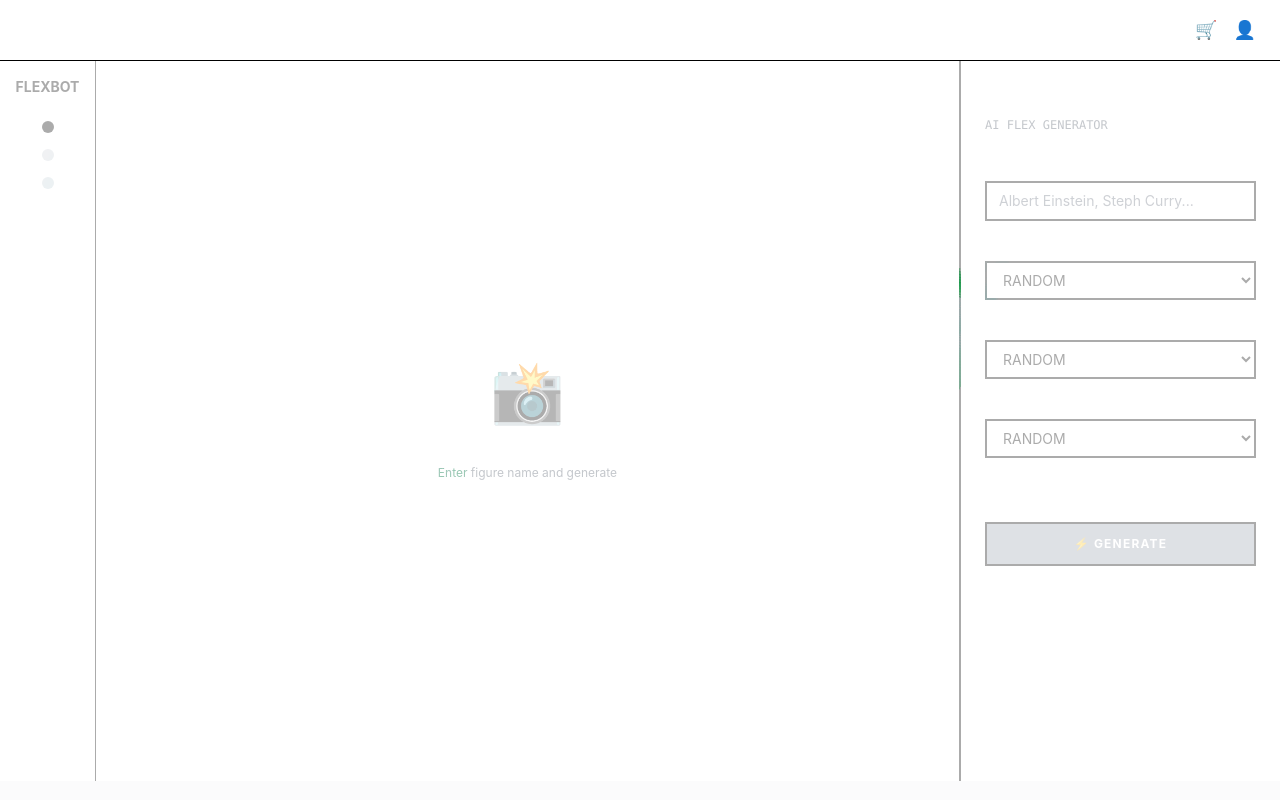
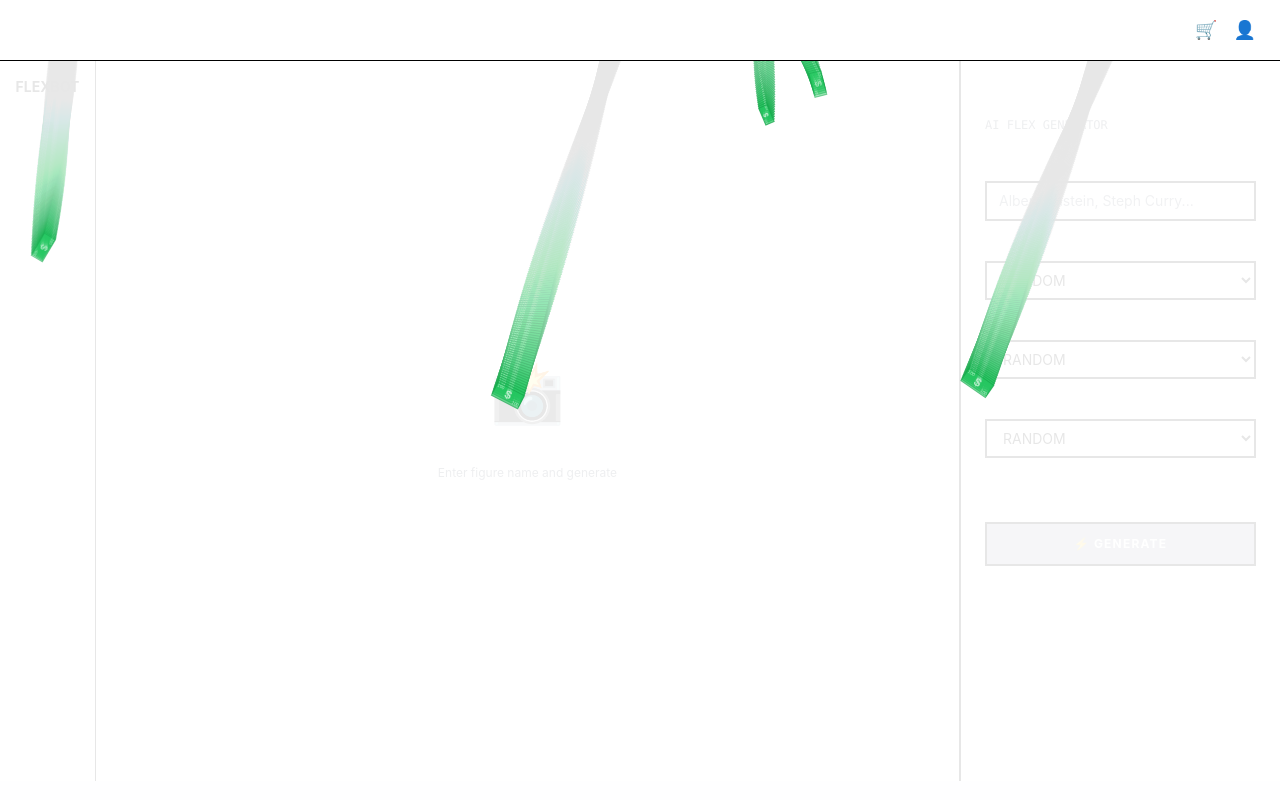
Before and after one commit to drymonkey08/flexbot-web, a Next.js app: page / in a window 1280 px wide. Built offline with nearby package versions, Linux system fonts and the light colour scheme.

Commit message:
Fix falling money animation: adjust for gray background, improve visibility

```diff
--- a/components/FallingMoney.tsx
+++ b/components/FallingMoney.tsx
@@ -34,12 +34,12 @@ export default function FallingMoney() {
         money.push({
           x: Math.random() * canvas!.width,
           y: Math.random() * canvas!.height - canvas!.height,
-          vx: (Math.random() - 0.5) * 3,
-          vy: Math.random() * 2 + 1,
+          vx: (Math.random() - 0.5) * 2,
+          vy: Math.random() * 1.5 + 0.8,
           rotation: Math.random() * Math.PI * 2,
-          vr: (Math.random() - 0.5) * 0.1,
-          size: Math.random() * 15 + 20,
-          opacity: Math.random() * 0.3 + 0.3,
+          vr: (Math.random() - 0.5) * 0.08,
+          size: Math.random() * 12 + 18,
+          opacity: Math.random() * 0.4 + 0.35,
         });
       }
     }
@@ -48,8 +48,8 @@ export default function FallingMoney() {
 
     // Animation loop
     function animate() {
-      // Clear canvas
-      ctx!.fillStyle = 'rgba(255, 255, 255, 0.01)';
+      // Clear canvas with trail effect matching gray background
+      ctx!.fillStyle = 'rgba(245, 245, 245, 0.02)';
       ctx!.fillRect(0, 0, canvas!.width, canvas!.height);
 
       // Draw and update money
@@ -116,8 +116,8 @@ export default function FallingMoney() {
   return (
     <canvas
       ref={canvasRef}
-      className="fixed inset-0 pointer-events-none z-10"
-      style={{ opacity: 0.8, mixBlendMode: 'screen' }}
+      className="fixed inset-0 pointer-events-none z-5"
+      style={{ opacity: 1 }}
     />
   );
 }
```
